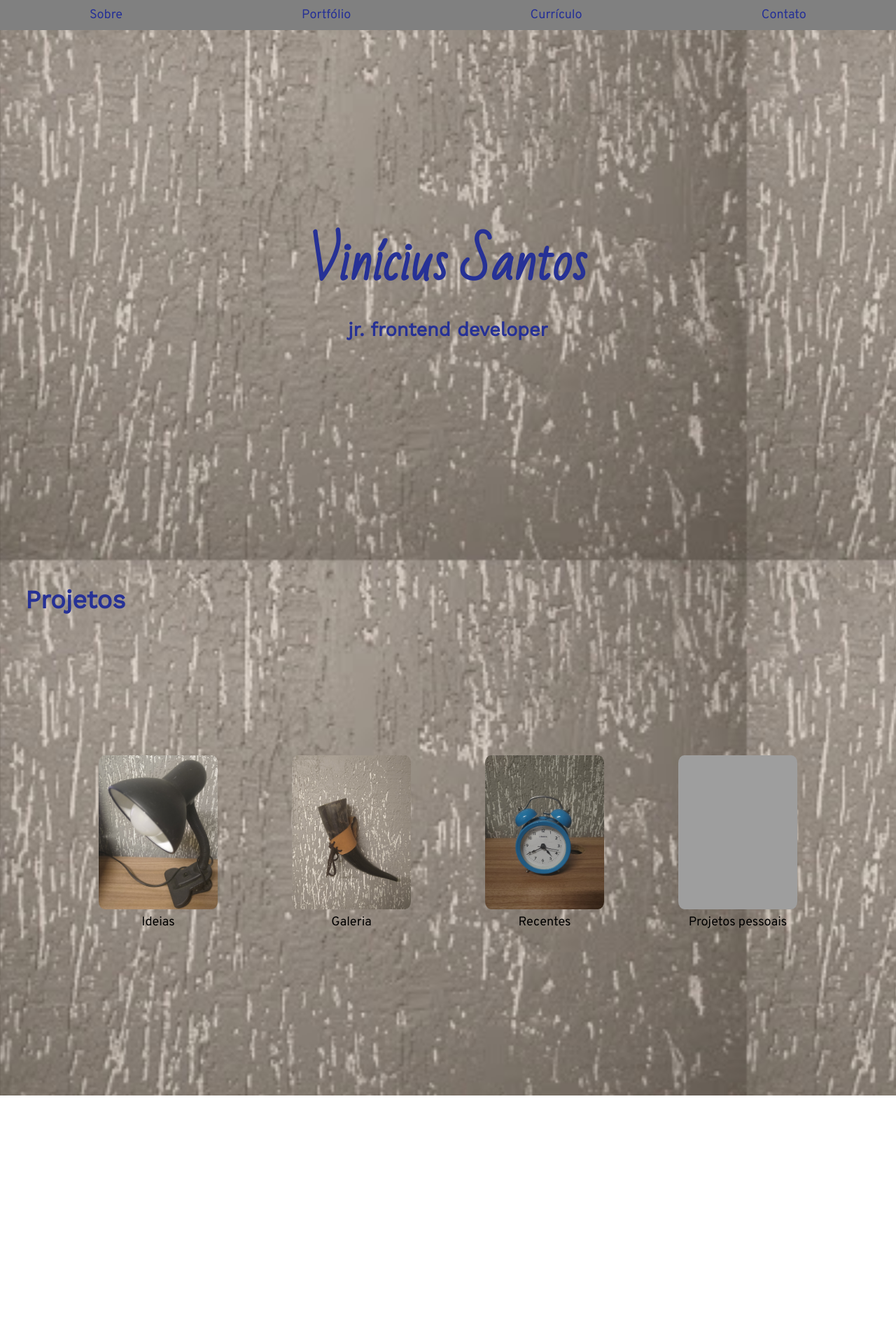
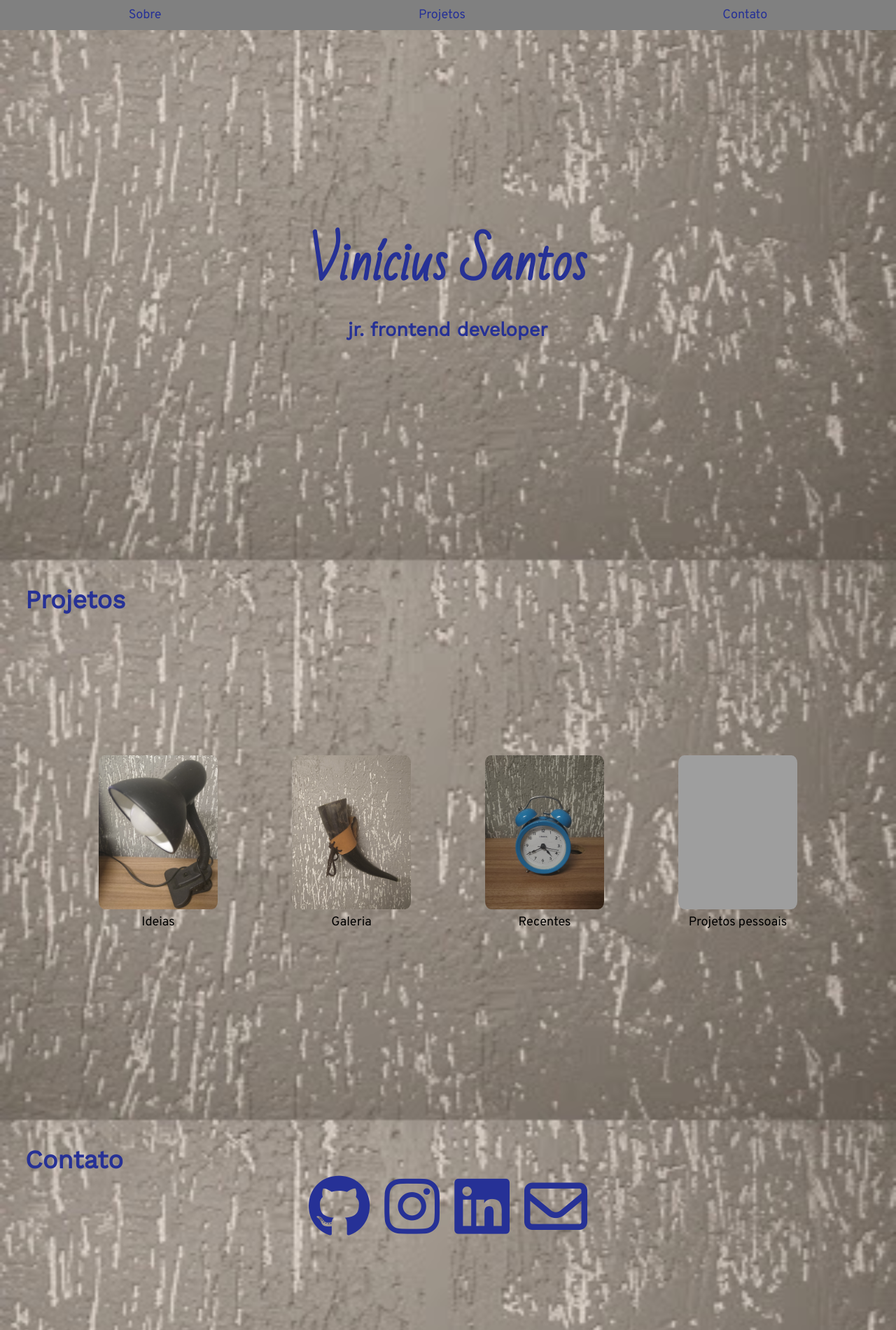
Before and after one commit to viniciusgabriels/imersaocss, a plain HTML site: page index.html in a window 1280 px wide. Shown: the top 1900 px of the page at 70% size. Before the commit the page ends 1565 px from the top, so only its background shows below. Drawn offline with nearby package versions, Linux system fonts and the light colour scheme; grey boxes are pictures that could not be loaded.

Commit message:
Add files via upload

```diff
--- a/CSS/estilos.css
+++ b/CSS/estilos.css
@@ -6,9 +6,9 @@
 
 body{
     background-image: url('../img/fundo.jpg');
-    background-size: auto 100vh;
+    background-size: 100vw 100vh;
     font-family: 'Overpass', sans-serif;
-    height: 100vh;
+    min-height: 100vh;
     font-size: 12px;
 }
 
@@ -33,17 +33,19 @@ header{
   align-items: center;
 }
 
+
   .menu{
-      background-color: grey;
+      background-color: gray;
       position: fixed;
       width: 100vw;
       top: 0px;
+      z-index: 1;
   }
 
   .menu a{
-    /*background-color: gray;*/
     display: block;
     padding: 10px 20px;
+    transition: color 1s, background-color 1s;
   }
 
   .menu ul{
@@ -55,15 +57,41 @@ header{
     list-style: none;
   }
 
+  .menu a:active,
+  .menu a:hover{
+    background-color: rgb(38, 49, 150);
+    color: gray;
+  }
+
   a{
     color: rgb(38, 49, 150);
     text-decoration: none;
   }
 
+  a:active,
   a:hover{
     text-decoration: currentColor;
     text-decoration-color: black;
   }
+
+.titulo{
+  transform: scale(0.2) translateY(60vh);
+  opacity: 0;
+  animation: 1s ease 2s animaTitulo forwards;
+}
+
+@keyframes animaTitulo{
+  from{
+    transform: scale(0.2) translateY(60vh);
+    opacity: 0;
+  }
+
+  to {
+    transform: scale(1) translateY(0);
+    opacity: 1;
+  }
+}
+
 
   .site-subtitle,
   .site-title{
@@ -81,10 +109,13 @@ header{
     line-height: 1.8em;
   }
 
+  .contato,
   .portfolio {
     padding: 2em;
+    min-height: 100vh;
   }
 
+  .contato h2,
   .portfolio h2 {
     font-size: 2em;
     font-family: 'Work Sans', sans-serif;
@@ -130,4 +161,26 @@ header{
     object-fit: cover;
     object-position: left bottom;
     border-radius: 5%;
+    transition: transform 500ms;
   }
+
+  .img-portfolio:active,
+  .img-portfolio:hover{
+    transform: scale(1.2); /*rotate(45deg)*/
+  }
+
+  .contato .icons{
+    text-align: center;
+  }
+
+  .contato a{
+    color: rgb(38, 49, 150);
+    font-size: 5em;
+    transition: text-shadow 1s;
+  }
+
+  .contato a:active,
+  .contato a:hover{
+    text-decoration: none;
+    text-shadow: 0px 0px 20px royalblue;
+  }
--- a/index.html
+++ b/index.html
@@ -6,26 +6,25 @@
     <title>Vinícius Santos</title>
     <link rel="stylesheet" href="CSS/estilos.css">
     <link href="https://fonts.googleapis.com/css2?family=Bad+Script&family=Overpass&family=Work+Sans&display=swap" rel="stylesheet">
-
+    <script src="https://kit.fontawesome.com/76608838ad.js" crossorigin="anonymous"></script>
   </head>
   <body>
     <header>
         <nav class="menu">
           <ul>
-            <li><a href="#">Sobre</a></li>
-            <li><a href="#">Portfólio</a></li>
-            <li><a href="#">Currículo</a></li>
-            <li><a href="#">Contato</a></li>
+            <li><a href="#sobre">Sobre</a></li>
+            <li><a href="#portfolio">Projetos</a></li>
+            <li><a href="#contato">Contato</a></li>
           </ul>
         </nav>
-        <div>
+        <div class="titulo">
         <h1 class="site-title">Vinícius Santos</h1>
         <h2 class="site-subtitle">jr. frontend developer</h2>
         </div>
 
     </header>
   </header>
-  <section class = "portfolio">
+  <section class = "portfolio" id="portfolio">
     <h2>Projetos</h2>
 
     <div class="grid">
@@ -47,5 +46,22 @@
       </figure>
     </div>
   </section>
+  <section class="contato" id="contato">
+    <h2>Contato</h2>
+    <div class="grid icons">
+      <a target="_blank" href="https://github.com/viniciusgabriels">
+        <i class="fab fa-github"></i>
+      </a>
+      <a href="https://www.instagram.com/tiu_alu">
+        <i class="fab fa-instagram"></i>
+      </a>
+      <a target="_blank" href="https://www.linkedin.com/in/viniciusgabriels">
+        <i class="fab fa-linkedin"></i>
+      </a>
+      <a href="mailto:viniciusgabriel.rs@hotmail.com">
+        <i class="far fa-envelope"></i>
+      </a>
+    </div>
+  </section>
 </body>
 </html>
```
